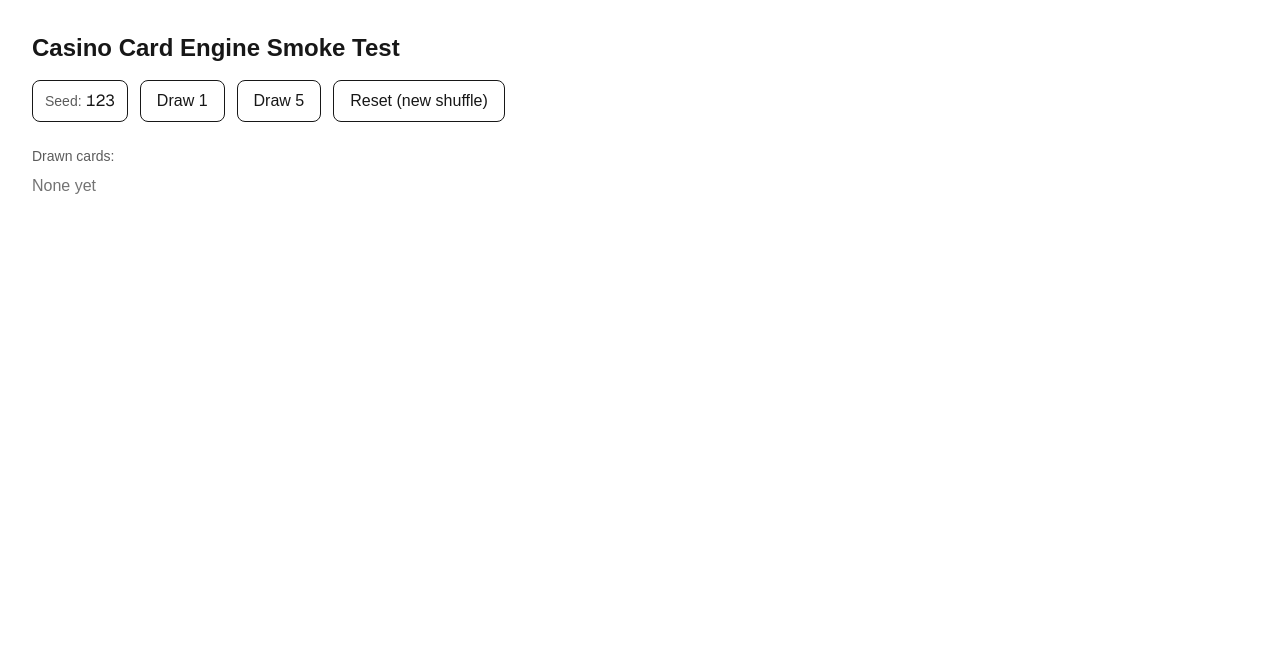
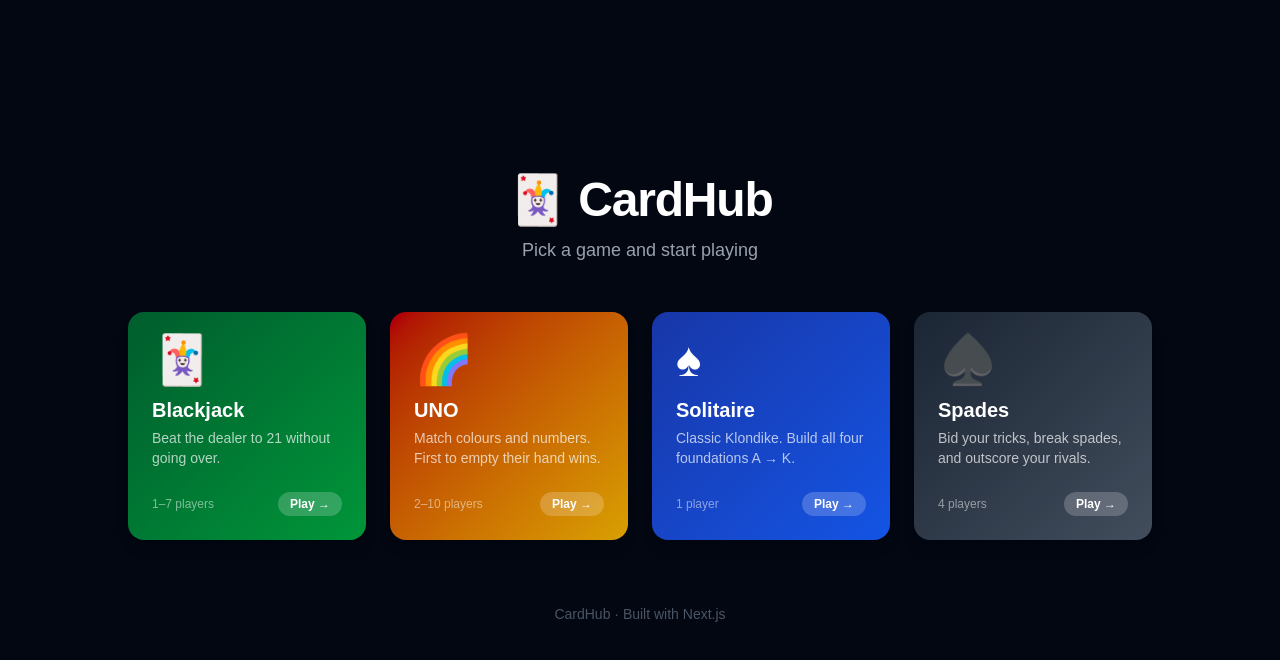
Before and after one commit to TrippieGlop/casino-app, a Next.js app: page / in a window 1280 px wide. Shown: the top 660 px of the page. Built offline with nearby package versions, Linux system fonts and the light colour scheme.

Commit message:
Added Back Button

```diff
--- a/src/app/games/blackjack/page.tsx
+++ b/src/app/games/blackjack/page.tsx
@@ -3,6 +3,7 @@
 import { useReducer } from 'react';
 import type { StandardCard } from '@/core/cards/types';
 import { blackjackReducer, createInitialBlackjackState } from '@/core/rules/blackjack/reducer';
+import { BackButton } from "@/components/BackButton";
 
 function renderCard(c: StandardCard) {
   return `${c.rank}${c.suit}`;
@@ -19,6 +20,9 @@
 
   return (
     <main className="min-h-screen p-8">
+      <div className="mb-4">
+        <BackButton />
+      </div>
       <div className="flex items-baseline justify-between">
         <h1 className="text-2xl font-semibold">Blackjack</h1>
         <div className="text-sm opacity-70 font-mono">seed: {state.seed}</div>
--- a/src/app/games/page.tsx
+++ b/src/app/games/page.tsx
@@ -2,10 +2,10 @@
 
 const games = [
   { name: 'Blackjack', href: '/games/blackjack', status: 'Playable' },
-  { name: 'UNO', href: '/games/uno', status: 'Playable' },
-  { name: 'Solitaire', href: '/games/solitaire', status: 'Coming Next' },
-  { name: 'Poker', href: '#', status: 'Coming Soon' },
-  { name: 'Spades', href: '#', status: 'Coming Soon' },
+  { name: 'UNO',       href: '/games/uno',        status: 'Playable' },
+  { name: 'Solitaire', href: '/games/solitaire',  status: 'Playable' },
+  { name: 'Poker',     href: '/games/poker',       status: 'Playable' },
+  { name: 'Spades',    href: '/games/spades',      status: 'Playable' },
 ];
 
 export default function GamesPage() {
@@ -19,16 +19,12 @@
           <div key={game.name} className="rounded-xl border p-4">
             <h2 className="text-xl font-semibold">{game.name}</h2>
             <p className="mt-1 text-sm opacity-70">{game.status}</p>
-
-            {game.href === '#' ? (
-              <button disabled className="mt-4 rounded-lg border px-4 py-2 opacity-50">
-                Not Available Yet
-              </button>
-            ) : (
-              <Link href={game.href} className="mt-4 inline-block rounded-lg border px-4 py-2 hover:bg-gray-50">
-                Play
-              </Link>
-            )}
+            <Link
+              href={game.href}
+              className="mt-4 inline-block rounded-lg border px-4 py-2 hover:bg-gray-50"
+            >
+              Play
+            </Link>
           </div>
         ))}
       </div>
--- a/src/app/games/solitaire/page.tsx
+++ b/src/app/games/solitaire/page.tsx
@@ -2,6 +2,7 @@
 
 import { useReducer } from 'react';
 import { createInitialSolitaireState, solitaireReducer } from '@/core/rules/solitaire';
+import { BackButton } from '@/components/BackButton';
 
 function renderCard(card: { rank: string; suit: string; faceUp: boolean }) {
   if (!card.faceUp) return '🂠';
@@ -15,6 +16,10 @@
 
   return (
     <main className="min-h-screen p-8 space-y-8">
+      <div className="mb-4">
+        <BackButton />
+      </div>
+
       <div className="flex items-baseline justify-between">
         <h1 className="text-2xl font-semibold">Solitaire</h1>
         <button
--- a/src/app/games/spades/page.tsx
+++ b/src/app/games/spades/page.tsx
@@ -8,6 +8,7 @@
   spadesReducer,
   type Seat,
 } from '@/core/rules/spades';
+import { BackButton } from '@/components/BackButton';
 
 const HUMAN_ID = 'spades-p1';
 const HUMAN_SEAT: Seat = 0;
@@ -75,6 +76,9 @@
 
   return (
     <main className="min-h-screen p-8 space-y-8">
+      <div className="mb-4">
+        <BackButton />
+      </div>
       <div className="flex items-baseline justify-between">
         <h1 className="text-2xl font-semibold">Spades</h1>
         <div className="flex gap-3">
--- a/src/app/games/uno/page.tsx
+++ b/src/app/games/uno/page.tsx
@@ -11,6 +11,7 @@
   type UnoCard,
   type UnoColour,
 } from '@/core/rules/uno';
+import { BackButton } from '@/components/BackButton';
 
 function renderCard(card: UnoCard) {
   if (isWild(card)) {
@@ -39,6 +40,9 @@
 
   return (
     <main className="min-h-screen p-8 space-y-8">
+      <div className="mb-4">
+        <BackButton />
+      </div>
       <div className="flex items-baseline justify-between">
         <h1 className="text-2xl font-semibold">UNO</h1>
         <button
--- a/src/app/page.tsx
+++ b/src/app/page.tsx
@@ -1,81 +1,95 @@
-'use client';
+import Link from "next/link";
 
-import { useMemo, useState } from 'react';
-import { makeStandardDeck } from '@/core/cards/standardFactory';
-import { Deck } from '@/core/cards/deck';
-import { mulberry32 } from '@/core/cards/rng';
-import { shuffleInPlace } from '@/core/cards/shuffle';
-import type { StandardCard } from '@/core/cards/types';
+// ─── Game definitions ─────────────────────────────────────────────────────────
 
-function formatCard(c: StandardCard) {
-  return `${c.rank}${c.suit}`;
-}
+const GAMES = [
+  {
+    slug:        "blackjack",
+    title:       "Blackjack",
+    description: "Beat the dealer to 21 without going over.",
+    icon:        "🃏",
+    bg:          "from-green-800 to-green-600",
+    players:     "1–7 players",
+  },
+  {
+    slug:        "uno",
+    title:       "UNO",
+    description: "Match colours and numbers. First to empty their hand wins.",
+    icon:        "🌈",
+    bg:          "from-red-700 to-yellow-500",
+    players:     "2–10 players",
+  },
+  {
+    slug:        "solitaire",
+    title:       "Solitaire",
+    description: "Classic Klondike. Build all four foundations A → K.",
+    icon:        "♠",
+    bg:          "from-blue-800 to-blue-600",
+    players:     "1 player",
+  },
+  {
+    slug:        "spades",
+    title:       "Spades",
+    description: "Bid your tricks, break spades, and outscore your rivals.",
+    icon:        "♠️",
+    bg:          "from-gray-800 to-gray-600",
+    players:     "4 players",
+  },
+] as const;
 
-export default function Home() {
-  const [seed, setSeed] = useState(123);
+// ─── Page ─────────────────────────────────────────────────────────────────────
 
-  const deck = useMemo(() => {
-    const rng = mulberry32(seed);
-    const cards = makeStandardDeck();
-    shuffleInPlace(cards, rng);
-    return new Deck<StandardCard>(cards);
-  }, [seed]);
+export default function HomePage() {
+  return (
+    <main className="flex min-h-screen flex-col items-center justify-center
+                     bg-gray-950 px-4 py-12 text-white">
 
-  const [drawn, setDrawn] = useState<StandardCard[]>([]);
-
-  function reset() {
-    setDrawn([]);
-    setSeed((s) => s + 1);
-  }
-
-  function drawOne() {
-    const c = deck.draw();
-    if (!c) return;
-    setDrawn((prev) => [...prev, c]);
-  }
-
-  function drawFive() {
-    const cards = deck.drawMany(5);
-    if (cards.length) setDrawn((prev) => [...prev, ...cards]);
-  }
-
-  return (
-    <main className="min-h-screen p-8">
-      <h1 className="text-2xl font-semibold">Casino Card Engine Smoke Test</h1>
-
-      <div className="mt-4 flex flex-wrap items-center gap-3">
-        <div className="rounded-lg border px-3 py-2">
-          <span className="text-sm opacity-70">Seed:</span>{' '}
-          <span className="font-mono">{seed}</span>
-        </div>
-
-        <button className="rounded-lg border px-4 py-2 hover:bg-gray-50" onClick={drawOne}>
-          Draw 1
-        </button>
-
-        <button className="rounded-lg border px-4 py-2 hover:bg-gray-50" onClick={drawFive}>
-          Draw 5
-        </button>
-
-        <button className="rounded-lg border px-4 py-2 hover:bg-gray-50" onClick={reset}>
-          Reset (new shuffle)
-        </button>
+      {/* Header */}
+      <div className="mb-12 text-center">
+        <h1 className="text-5xl font-extrabold tracking-tight mb-3">
+          🃏 CardHub
+        </h1>
+        <p className="text-gray-400 text-lg">
+          Pick a game and start playing
+        </p>
       </div>
 
-      <div className="mt-6">
-        <p className="text-sm opacity-70">Drawn cards:</p>
-        <div className="mt-2 flex flex-wrap gap-2">
-          {drawn.length === 0 ? (
-            <span className="opacity-60">None yet</span>
-          ) : (
-            drawn.map((c) => (
-              <span key={c.id} className="rounded-md border px-3 py-1 font-mono">
-                {formatCard(c)}
+      {/* Game grid */}
+      <div className="grid grid-cols-1 gap-6 sm:grid-cols-2 lg:grid-cols-4 w-full max-w-5xl">
+        {GAMES.map((game) => (
+          <Link
+            key={game.slug}
+            href={`/games/${game.slug}`}
+            className="group relative flex flex-col justify-between overflow-hidden
+                       rounded-2xl p-6 shadow-lg transition-transform
+                       hover:-translate-y-1 hover:shadow-2xl"
+          >
+            {/* Gradient background */}
+            <div className={`absolute inset-0 bg-gradient-to-br ${game.bg} opacity-90`} />
+
+            {/* Content */}
+            <div className="relative z-10 flex flex-col gap-3">
+              <span className="text-5xl">{game.icon}</span>
+              <div>
+                <h2 className="text-xl font-bold">{game.title}</h2>
+                <p className="text-sm text-white/70 mt-1">{game.description}</p>
+              </div>
+            </div>
+
+            {/* Footer */}
+            <div className="relative z-10 mt-6 flex items-center justify-between">
+              <span className="text-xs text-white/50">{game.players}</span>
+              <span className="rounded-full bg-white/20 px-3 py-1 text-xs
+                               font-semibold group-hover:bg-white/30 transition">
+                Play →
               </span>
-            ))
-          )}
-        </div>
+            </div>
+          </Link>
+        ))}
       </div>
+
+      {/* Footer */}
+      <p className="mt-16 text-gray-600 text-sm">CardHub · Built with Next.js</p>
     </main>
   );
 }
--- /dev/null
+++ b/src/components/BackButton.tsx
@@ -0,0 +1,32 @@
+"use client";
+
+import Link from "next/link";
+
+interface Props {
+  /** Where the button links to. Defaults to the main games menu. */
+  href?: string;
+  /** Optional label override. Defaults to "← Main Menu". */
+  label?: string;
+  /** Visual variant. Default suits dark game backgrounds. */
+  variant?: "dark" | "light";
+}
+
+export function BackButton({
+  href = "/",
+  label = "← Main Menu",
+  variant = "dark",
+}: Props) {
+  const base =
+    "inline-flex items-center gap-2 rounded-lg px-4 py-2 text-sm font-semibold transition-all";
+
+  const styles = {
+    dark:  "bg-white/10 text-white hover:bg-white/20 border border-white/20",
+    light: "bg-black/10 text-gray-800 hover:bg-black/20 border border-black/10",
+  };
+
+  return (
+    <Link href={href} className={`${base} ${styles[variant]}`}>
+      {label}
+    </Link>
+  );
+}
```
